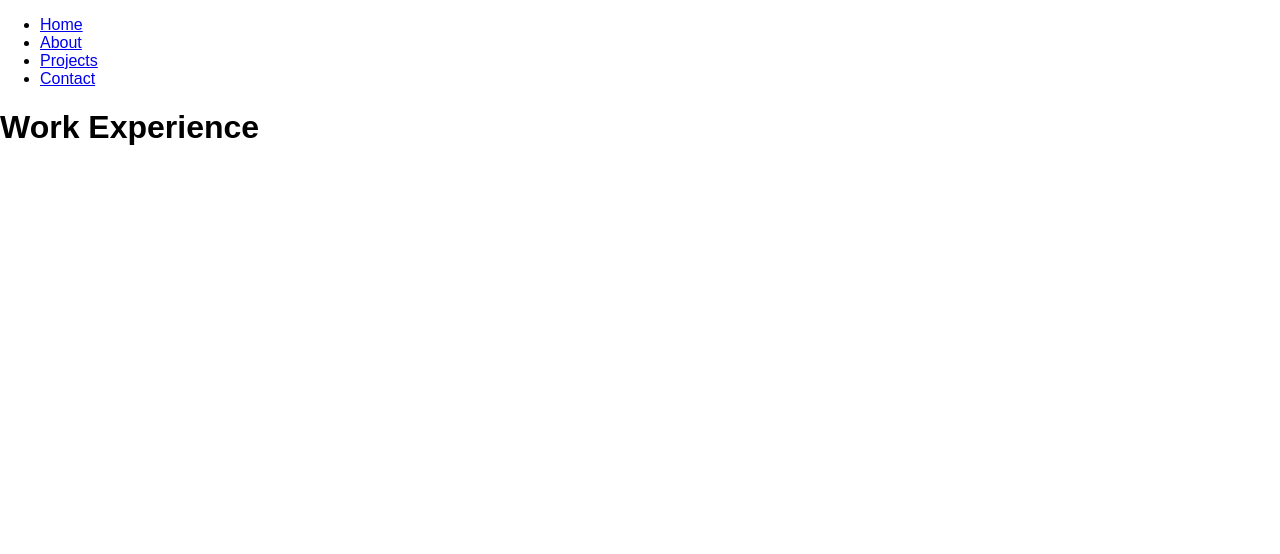
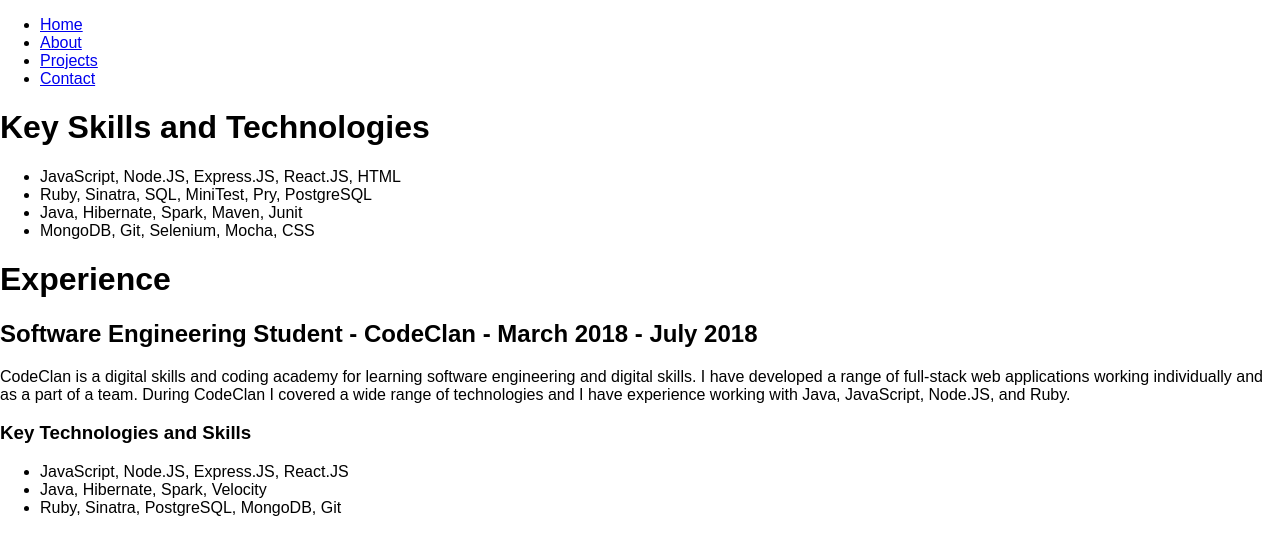
Before and after one commit to DChilds94/person-website, a React (Create React App) app: page /about in a window 1280 px wide. Shown: the top 554 px of the page. Built offline with nearby package versions, Linux system fonts and the light colour scheme.

Commit message:
created WorkExperience.js and renders file in about.js

```diff
--- a/src/components/About.js
+++ b/src/components/About.js
@@ -1,10 +1,11 @@
 import React, {Component} from 'react';
+import WorkExpiernce from './WorkExperence';
 
 class About extends Component {
     render(){
         return(
             <div>
-                <h1>Work Experience</h1>
+                <WorkExpiernce/>
 
 
             </div>
--- /dev/null
+++ b/src/components/WorkExperence.js
@@ -0,0 +1,33 @@
+import React, {Component} from 'react';
+
+class WorkExpiernce extends Component {
+    render(){
+        return(
+            <div className='cv'>
+            <div className="key-skills">
+            <h1 className="h1-titles">Key Skills and Technologies</h1>
+            <ul>
+            <li>JavaScript, Node.JS, Express.JS, React.JS, HTML</li>
+            <li>Ruby, Sinatra, SQL, MiniTest, Pry, PostgreSQL</li>
+            <li>Java, Hibernate, Spark, Maven, Junit</li>
+            <li>MongoDB, Git, Selenium, Mocha, CSS</li>
+            </ul>
+            </div>
+
+            <h1 className="h1-titles">Experience</h1>
+            <h2>Software Engineering Student - CodeClan - March 2018 - July 2018 </h2>
+            <p className='position-summary'>CodeClan is a digital skills and coding academy for learning software engineering and digital skills. I have developed a range of full-stack web applications working individually and as a part of a team. During CodeClan I covered a wide range of technologies and I have experience working with Java, JavaScript, Node.JS, and Ruby. </p>
+            <div className='position-skills-list'>
+            <h3 className="position-skills-list-title">Key Technologies and Skills</h3>
+            <ul>
+                <li>JavaScript, Node.JS, Express.JS, React.JS</li>
+                <li>Java, Hibernate, Spark, Velocity </li>
+                <li>Ruby, Sinatra, PostgreSQL, MongoDB, Git </li>
+            </ul>
+            </div>
+            </div>
+        )
+    }
+}
+
+export default WorkExpiernce
```
